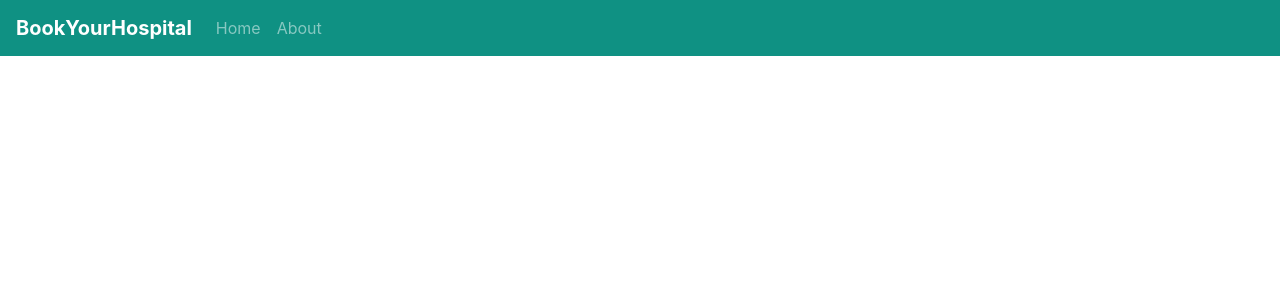
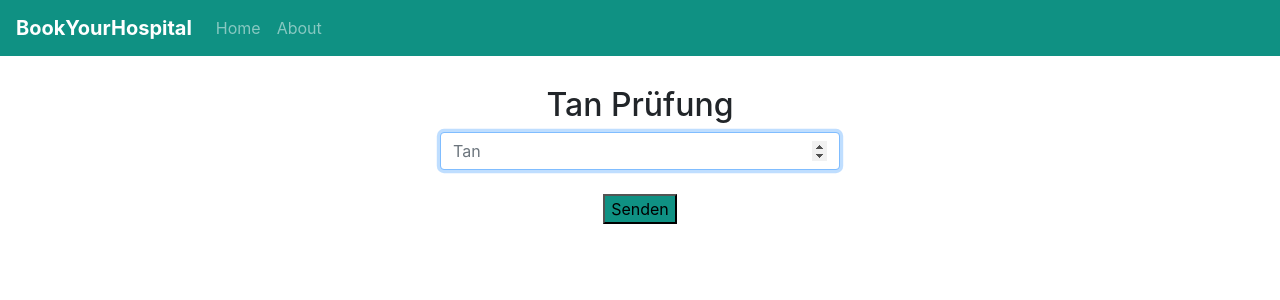
Before and after one commit to alexdorner/diplomprojekt-byh, a React (Create React App) app in the folder bookyourhospital/: page /TanCheck in a window 1280 px wide. Shown: the top 300 px of the page. Built offline with nearby package versions, Linux system fonts and the light colour scheme.

Commit message:
TAN Check implementiert Routes erweitert

```diff
--- a/bookyourhospital/src/Routes.js
+++ b/bookyourhospital/src/Routes.js
@@ -8,6 +8,9 @@ import history from './history';
 import Auswahl from "./Auswahl/MedicalDepartment";
 import TanServiceSms from "./TanService/TanServiceSMS";
 import TanServiceEmail from "./TanService/TanServiceEmail";
+import TanCheck from "./TanService/TanCheck";
+import TanError from "./TanService/TanError";
+import TanNotOK from "./TanService/TanNotOK";
 
 export default class Routes extends Component {
     render() {
@@ -21,6 +24,9 @@ export default class Routes extends Component {
                     <Route path="/MedicalDepartment" component={Auswahl}/>
                     <Route path="/TanServiceSMS" component={TanServiceSms}/>
                     <Route path="/TanServiceEmail" component={TanServiceEmail}/>
+                    <Route path="/TanCheck" component={TanCheck}/>
+                    <Route path="/TanError" component={TanError}/>
+                    <Route path="/TanNotOK" component={TanNotOK}/>
                 </Switch>
             </Router>
         )
--- /dev/null
+++ b/bookyourhospital/src/TanService/TanCheck.js
@@ -0,0 +1,64 @@
+import React, { Component } from 'react';
+
+class TanCheck extends Component {
+
+    constructor(props) {
+        super(props);
+        this.state = {tan: ''};
+
+        this.changeTan = this.changeTan.bind(this);
+        this.sendTan = this.sendTan.bind(this);
+    }
+
+    changeTan(event) {
+        this.setState({tan: event.target.value});
+    }
+
+    sendTan(event) {
+        event.preventDefault();
+        console.log('clicked sendTan: ' + this.state.tan);
+
+        //TODO: Change URL localhost to Server URL
+        fetch("http://localhost:3000/api/getTan")
+        .then(response => response.json())
+        .then((jsonData) => {
+            //console.log(jsonData);
+
+            if(jsonData.tan == this.state.tan) {
+                //TODO: Redirect to Url for Tan OK
+                //this.props.history.push('/');
+                //this.props.history.go();
+            } else {
+                //console.log("nok");
+                this.props.history.push('/TanNotOK');
+                this.props.history.go();
+            }
+        })
+        .catch((error) => {
+            console.error(error);
+            this.props.history.push('/TanError');
+            this.props.history.go();
+        })
+    }
+
+    render() {
+        return (
+            <center>
+                <div className="TanCheck" style={{ padding: 30 }}>
+                    <div style={{ width: '400px' }}>
+                        <div><h2>Tan Prüfung</h2></div>
+                        <div>
+                            <form onSubmit={this.sendTan} method='POST'>
+                                <input value={this.state.tan} onChange={this.changeTan} type="number" id="tan" name="tan" className="form-control" placeholder="Tan" required autoFocus min="10000" max="99999"></input>
+                                <br></br>
+                                <button type="submit">Senden</button>
+                            </form>
+                        </div>
+                    </div>
+                </div>
+            </center>
+        );
+    }
+}
+
+export default TanCheck;
--- /dev/null
+++ b/bookyourhospital/src/TanService/TanError.js
@@ -0,0 +1,17 @@
+import React, { Component } from 'react';
+
+class TanError extends Component {
+    render() {
+        return (
+            <center>
+                <div style={{ padding: 30 }}>
+                    <div><h4>Leider gab es ein Problem beim Versenden oder Überprüfen der TAN.</h4></div>
+                    <div><a href="./TanServiceEmail">Tan per Email senden</a></div>
+                    <div><a href="./TanServiceSMS">Tan per SMS senden</a></div>
+                </div>
+            </center>
+        );
+    }
+}
+
+export default TanError;
--- /dev/null
+++ b/bookyourhospital/src/TanService/TanNotOK.js
@@ -0,0 +1,16 @@
+import React, { Component } from 'react';
+
+class TanNotOK extends Component {
+    render() {
+        return (
+            <center>
+                <div style={{ padding: 30 }}>
+                    <div><h4>Der Tan stimmt mit dem gesendeten Tan nicht überein.</h4></div>
+                    <div><a href="./TanCheck">Tan nochmals eingeben</a></div>
+                </div>
+            </center>
+        );
+    }
+}
+
+export default TanNotOK;
```
Also changed, not shown: 1 other file (tests, documents, lock files or other folders).
